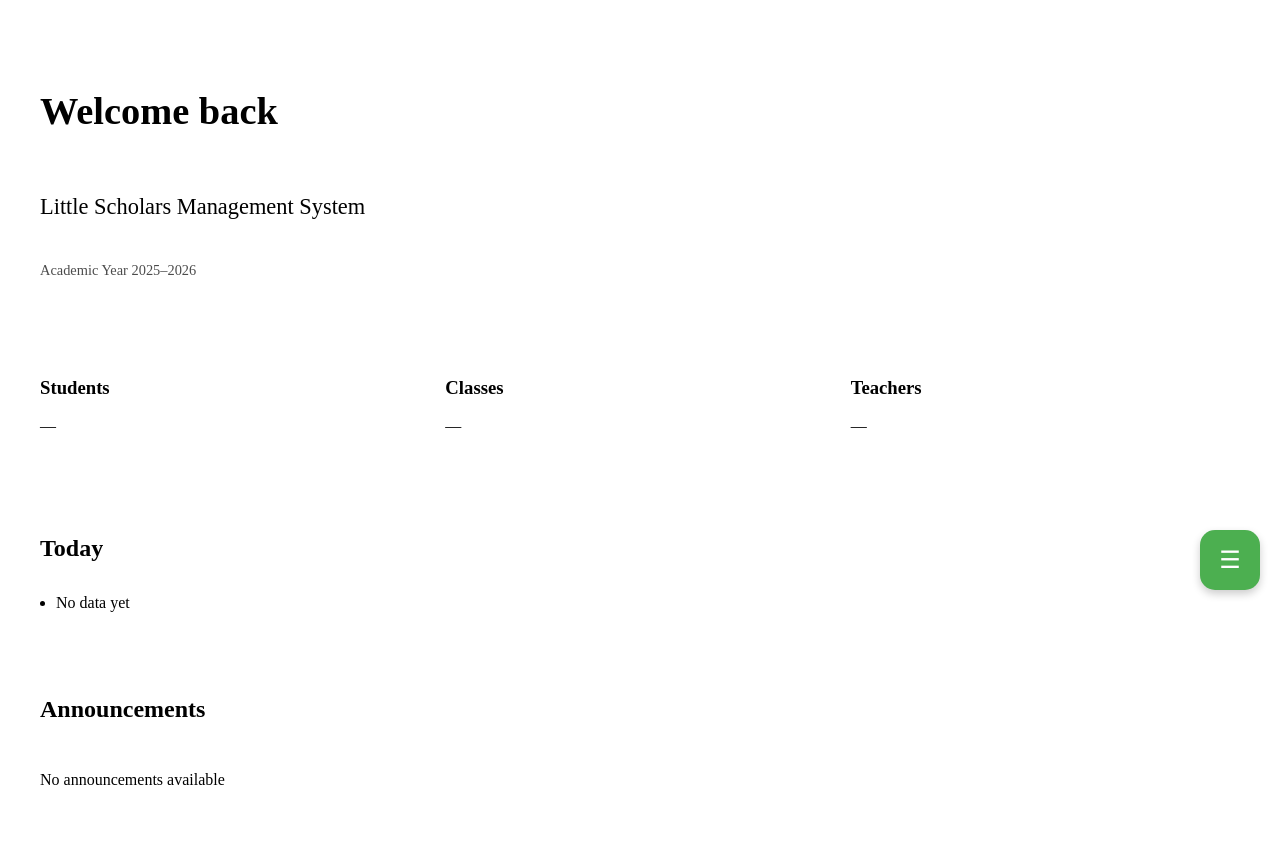
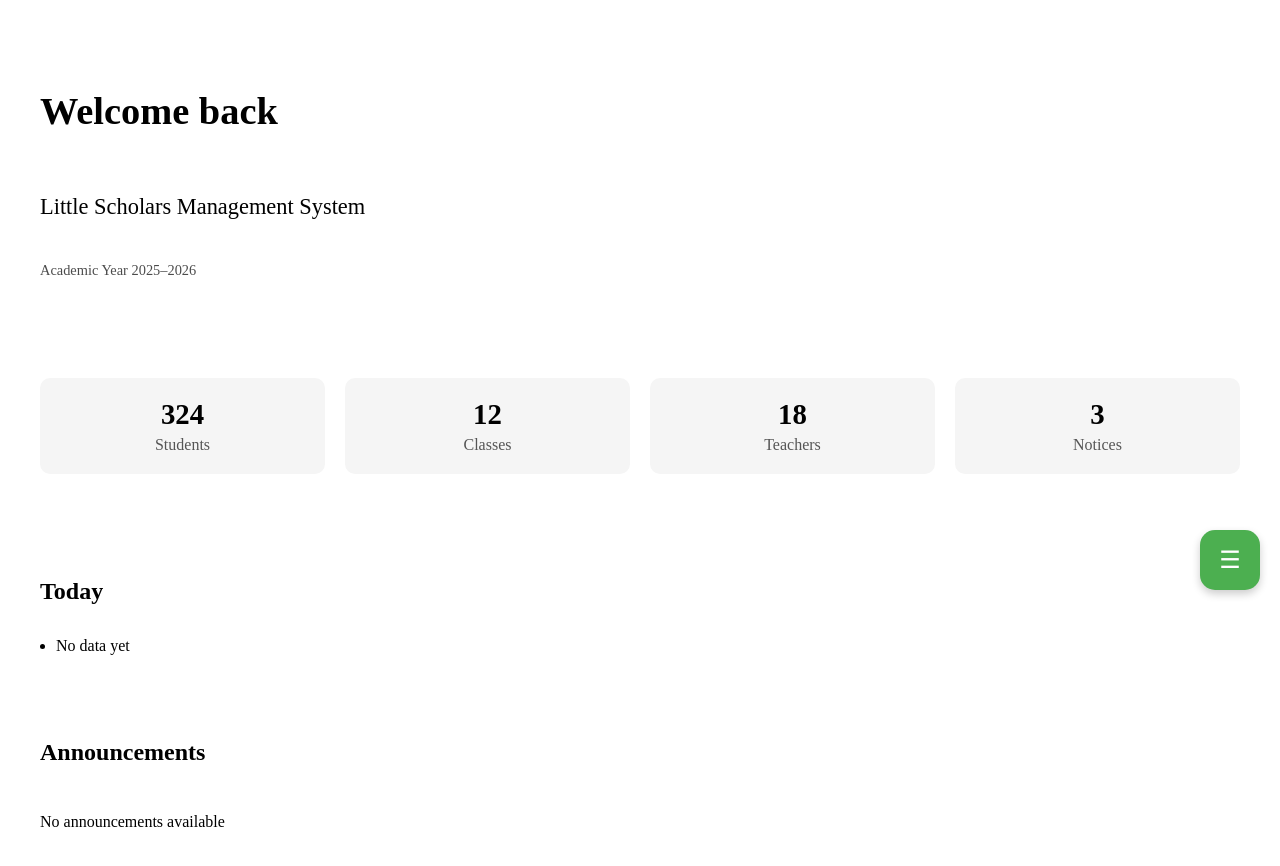
Before and after one commit to Shun89303/little-scholars-protocol, a React (Vite) app: page / in a window 1280 px wide. Shown: the top 866 px of the page. Built offline with nearby package versions, Linux system fonts and the light colour scheme.

Commit message:
v2.3 Overview section jsx + css

```diff
--- a/src/pages/Home/Home.jsx
+++ b/src/pages/Home/Home.jsx
@@ -1,5 +1,6 @@
 import "./Home.css";
 import Welcome from "./sections/Welcome/Welcome";
+import Overview from "./sections/Overview/Overview";
 export default function Home() {
   return (
     <main className="home">
@@ -7,20 +8,7 @@ export default function Home() {
       <Welcome />
 
       {/* 2. Mini Overview (Light Dashboard) */}
-      <section className="home-section home-overview">
-        <div className="overview-card">
-          <h3>Students</h3>
-          <p>—</p>
-        </div>
-        <div className="overview-card">
-          <h3>Classes</h3>
-          <p>—</p>
-        </div>
-        <div className="overview-card">
-          <h3>Teachers</h3>
-          <p>—</p>
-        </div>
-      </section>
+      <Overview />
 
       {/* 3. Today / Now Section */}
       <section className="home-section home-today">
--- a/src/pages/Home/sections/Overview/Overview.css
+++ b/src/pages/Home/sections/Overview/Overview.css
@@ -0,0 +1,41 @@
+.overview {
+  display: flex;
+  flex-wrap: wrap;
+  gap: 20px;
+  margin: 20px 0;
+  justify-content: space-between;
+}
+
+.overview-card {
+  flex: 1 1 150px; /* grow, shrink, base width */
+  min-width: 120px;
+  padding: 20px;
+  border-radius: 10px;
+  background-color: #f5f5f5; /* light neutral background */
+  text-align: center;
+  transition: transform 0.2s ease;
+}
+
+.overview-card:hover {
+  transform: translateY(-3px);
+}
+
+.overview-value {
+  font-size: 1.8rem;
+  font-weight: 700;
+  margin-bottom: 5px;
+}
+
+.overview-label {
+  font-size: 1rem;
+  font-weight: 500;
+  color: #555;
+}
+
+/* Responsive layout for smaller screens */
+@media (max-width: 768px) {
+  .overview {
+    flex-direction: column;
+    gap: 15px;
+  }
+}
--- a/src/pages/Home/sections/Overview/Overview.jsx
+++ b/src/pages/Home/sections/Overview/Overview.jsx
@@ -0,0 +1,13 @@
+import "./Overview.css";
+import OverviewCard from "./OverviewCard";
+
+export default function Overview() {
+  return (
+    <section className="overview">
+      <OverviewCard label="Students" value={324} />
+      <OverviewCard label="Classes" value={12} />
+      <OverviewCard label="Teachers" value={18} />
+      <OverviewCard label="Notices" value={3} />
+    </section>
+  );
+}
--- a/src/pages/Home/sections/Overview/OverviewCard.jsx
+++ b/src/pages/Home/sections/Overview/OverviewCard.jsx
@@ -0,0 +1,8 @@
+export default function OverviewCard({ value, label }) {
+  return (
+    <div className="overview-card">
+      <div className="overview-value">{value}</div>
+      <div className="overview-label">{label}</div>
+    </div>
+  );
+}
```
